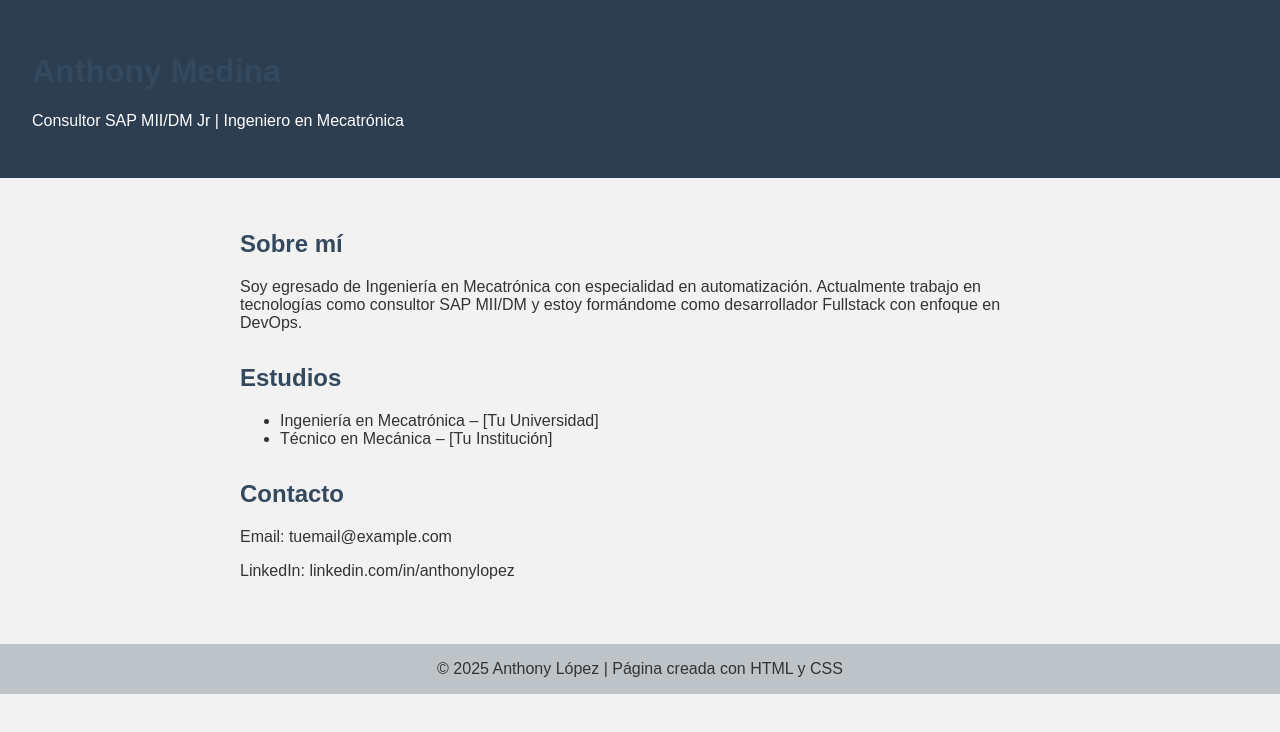
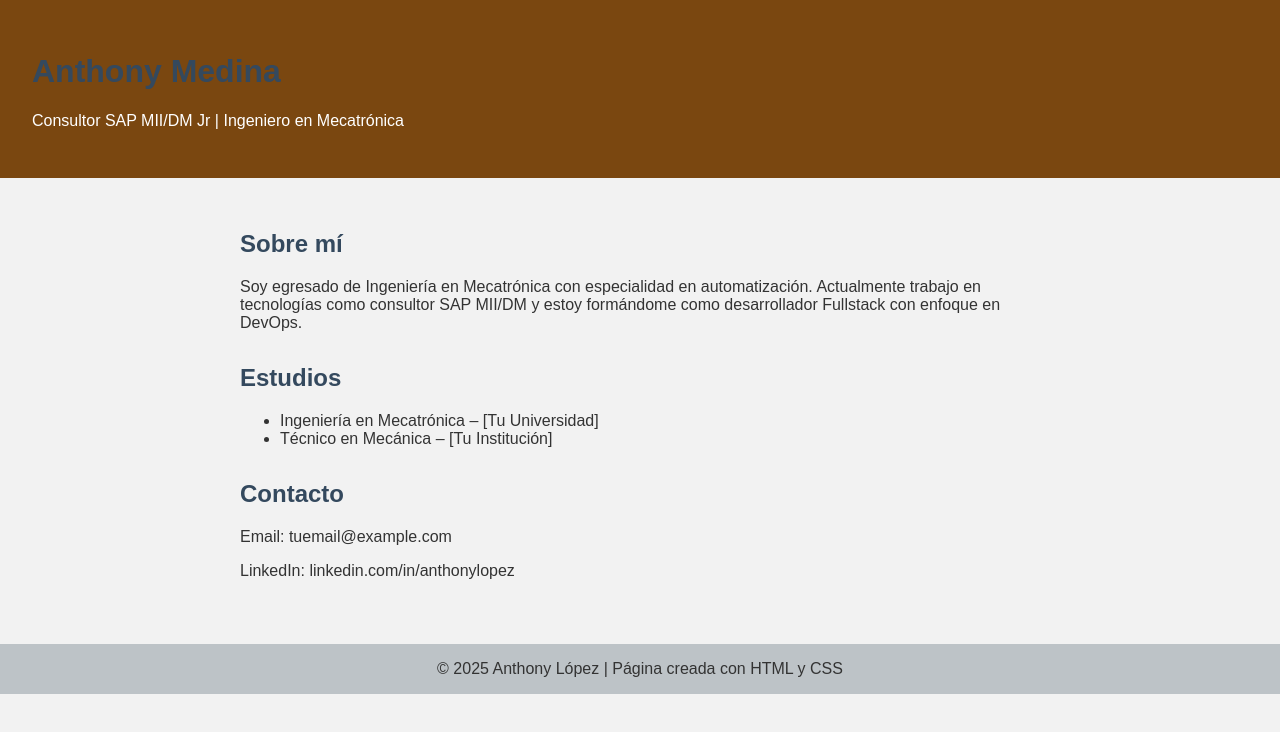
Before and after one commit to tonnymed12/mactonys, a plain HTML site: page index.html in a window 1280 px wide. Drawn offline with Linux system fonts and the light colour scheme.

Commit message:
1er. cambio de estilo

```diff
--- a/index.html
+++ b/index.html
@@ -3,7 +3,7 @@
   <head>
     <meta charset="UTF-8" />
     <meta name="viewport" content="width=device-width, initial-scale=1.0" />
-    <title>Anthony | Perfil Profesional</title>
+    <title>MAC TONNY'S | Perfil Profesional</title>
     <style>
       body {
         font-family: Arial, sans-serif;
@@ -13,7 +13,7 @@
         color: #333;
       }
       header {
-        background: #2c3e50;
+        background: #7a4710;
         color: white;
         padding: 2rem;
         text-align: left;
```
Also changed, not shown: 1 other file.
